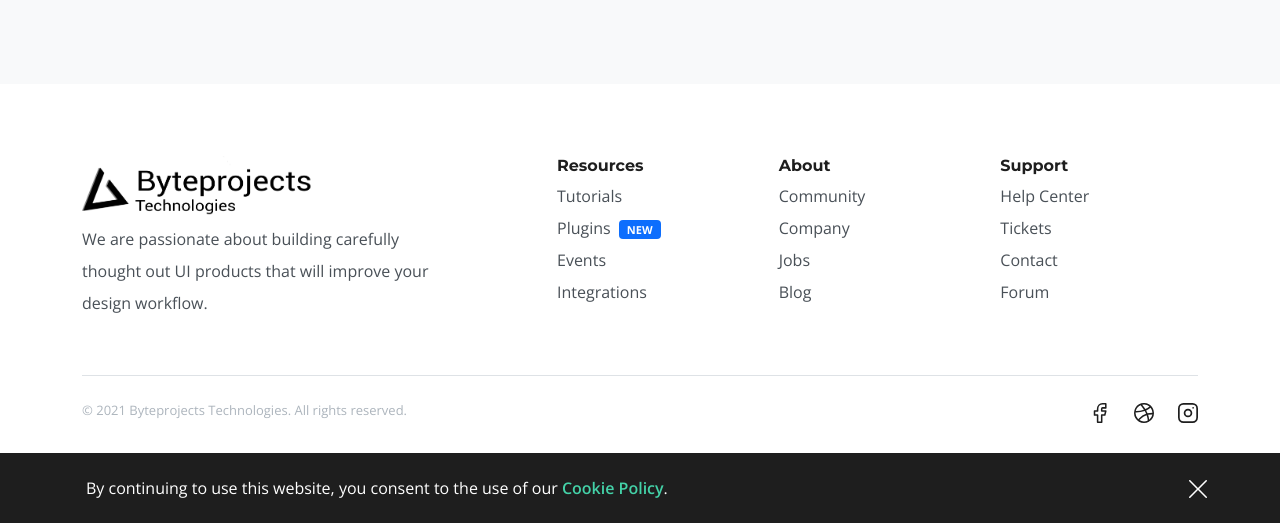
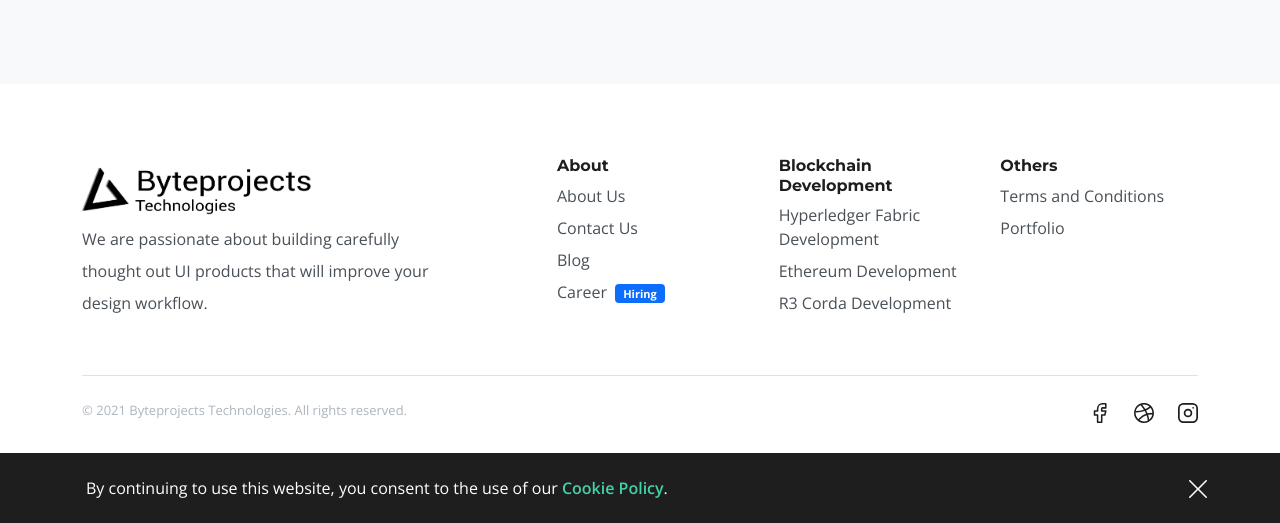
Before and after one commit to rohitroyrr8/byteprojects-website, a PHP site: page /index.php in a window 1280 px wide. Shown: the part 5254-5777 px from the top of the page. Run offline with PHP 8.4, Linux system fonts and the light colour scheme.

Commit message:
footer changed

```diff
--- a/includes/footer.php
+++ b/includes/footer.php
@@ -6,53 +6,44 @@
         <p class="lh-lg">We are passionate about building carefully <br class="d-none d-lg-block">thought out UI products that will improve your <br class="d-none d-lg-block">design workflow.</p>
       </div>
       <div class="col mb-3">
-        <h6 class="font-weight-bold">Resources</h6>
+        <h6 class="font-weight-bold">About</h6>
         <ul class="list-unstyled footer-link">
           <li>
-            <a href="javascript:void(0);">Tutorials</a>
+            <a href="javascript:void(0);">About Us</a>
           </li>
           <li>
-            <a href="javascript:void(0);">Plugins <span class="badge badge-primary fs-11 py-1 px-2 ml-1">NEW</span></a>
+            <a href="./contact-us.php">Contact Us</a>
           </li>
           <li>
-            <a href="javascript:void(0);">Events</a>
+            <a href="javascript:void(0);">Blog</a>
           </li>
           <li>
-            <a href="javascript:void(0);">Integrations</a>
+            <a href="javascript:void(0);">Career <span class="badge badge-primary fs-11 py-1 px-2 ml-1">Hiring</span></a>
+          </li>
+        </ul>
+      </div>
+      <div class="col mb-0 mb-md-3">
+        <h6 class="font-weight-bold">Blockchain Development</h6>
+        <ul class="list-unstyled footer-link">
+          <li>
+            <a href="javascript:void(0);">Hyperledger Fabric Development</a>
+          </li>
+          <li>
+            <a href="javascript:void(0);">Ethereum Development</a>
+          </li>
+          <li>
+            <a href="javascript:void(0);">R3 Corda Development</a>
           </li>
         </ul>
       </div>
       <div class="col mb-3">
-        <h6 class="font-weight-bold">About</h6>
+        <h6 class="font-weight-bold">Others</h6>
         <ul class="list-unstyled footer-link">
           <li>
-            <a href="javascript:void(0);">Community</a>
+            <a href="javascript:void(0);">Terms and Conditions</a>
           </li>
           <li>
-            <a href="javascript:void(0);">Company</a>
-          </li>
-          <li>
-            <a href="javascript:void(0);">Jobs</a>
-          </li>
-          <li>
-            <a href="javascript:void(0);">Blog</a>
-          </li>
-        </ul>
-      </div>
-      <div class="col mb-0 mb-md-3">
-        <h6 class="font-weight-bold">Support</h6>
-        <ul class="list-unstyled footer-link">
-          <li>
-            <a href="javascript:void(0);">Help Center</a>
-          </li>
-          <li>
-            <a href="javascript:void(0);">Tickets</a>
-          </li>
-          <li>
-            <a href="javascript:void(0);">Contact</a>
-          </li>
-          <li>
-            <a href="javascript:void(0);">Forum</a>
+            <a href="javascript:void(0);">Portfolio</a>
           </li>
         </ul>
       </div>
@@ -61,7 +52,7 @@
     <div class="row">
       <div class="col-sm-5 order-sm-2">
         <div class="social-icons">
-          <a href="javascript:void(0);"><svg data-name="icons/tabler/facebook" xmlns="http://www.w3.org/2000/svg" width="20" height="20" viewBox="0 0 16 16">
+          <a href="<?= FACEBOOK_URL ?>"><svg data-name="icons/tabler/facebook" xmlns="http://www.w3.org/2000/svg" width="20" height="20" viewBox="0 0 16 16">
             <rect data-name="Icons/Tabler/Facebook background" width="16" height="16" fill="none"></rect>
             <path d="M6.359,16H3.077a.618.618,0,0,1-.61-.532l-.005-.084V10.256H.616a.618.618,0,0,1-.61-.532L0,9.641V6.359a.617.617,0,0,1,.532-.61l.084-.005H2.462V4.718A4.7,4.7,0,0,1,7,0l.181,0H9.641a.618.618,0,0,1,.61.532l.005.084V3.9a.617.617,0,0,1-.532.61l-.084.005H7.179a.2.2,0,0,0-.2.158l-.005.047V5.744H9.641a.615.615,0,0,1,.611.687l-.013.077L9.418,9.79a.614.614,0,0,1-.5.459l-.092.007H6.974v5.128a.618.618,0,0,1-.532.61ZM1.231,6.974V9.025H3.077a.617.617,0,0,1,.609.532l.006.084v5.128H5.744V9.641a.616.616,0,0,1,.532-.609l.084-.006h1.98l.513-2.051H6.359a.617.617,0,0,1-.61-.532l-.005-.083V4.718A1.443,1.443,0,0,1,7.061,3.287l.118,0H9.025V1.231H7.179A3.481,3.481,0,0,0,3.7,4.549l0,.169V6.359a.617.617,0,0,1-.532.609l-.084.005Z" transform="translate(3)" fill="#1E1E1E"></path>
           </svg>
@@ -79,7 +70,7 @@
         </div>
       </div>
       <div class="col-sm-7">
-        <p class="small text-muted text-center text-sm-left mb-2">© <?=date('Y')?> Byteprojects Technologies. All rights reserved.</p>
+        <p class="small text-muted text-center text-sm-left mb-2">© <?=date('Y')?> <?= APP_NAME ?>. All rights reserved.</p>
       </div>
     </div>
   </div>
```
Also changed, not shown: what-we-do.php (+2 -5 lines).
